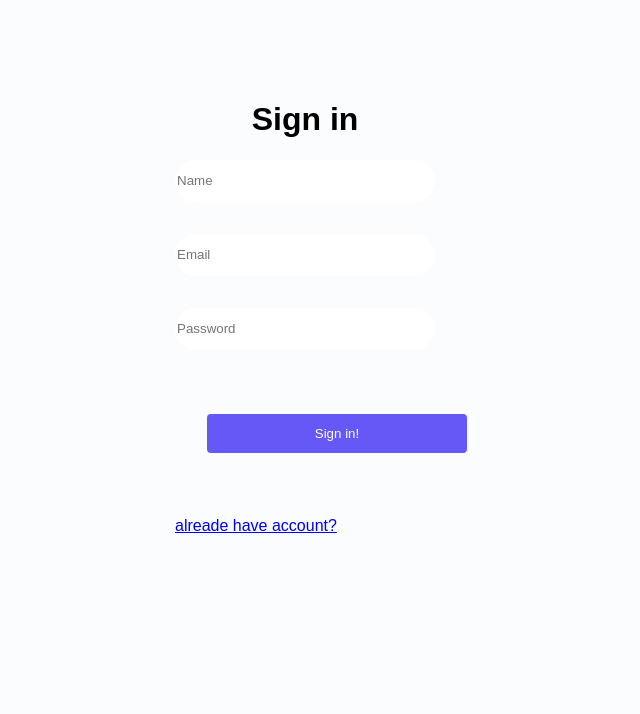
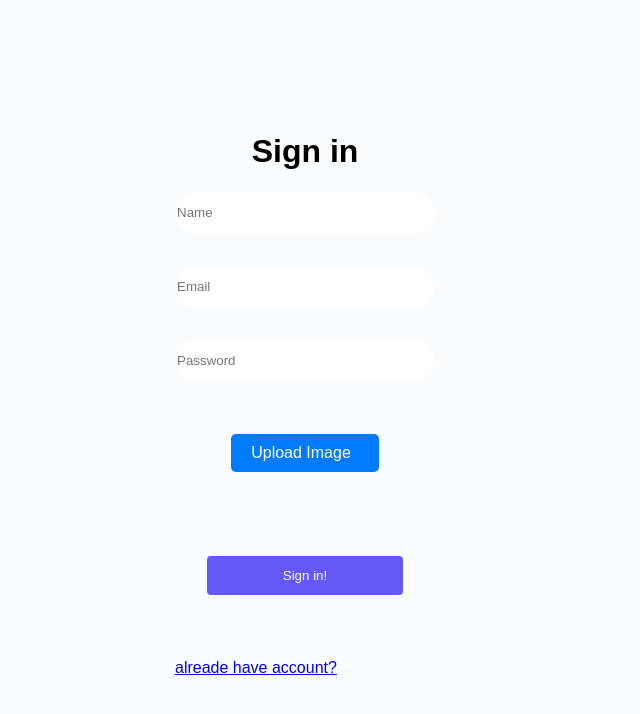
Before and after one commit to urielbang/TogetherApp, a React (Vite) app: page /register in a window 1280 px wide. Shown: the top 714 px of the page, without its empty margins (335-975 px from the left). Built offline with nearby package versions, Linux system fonts and the light colour scheme; no server answers.

Commit message:
dinamic profile

```diff
--- a/src/App.jsx
+++ b/src/App.jsx
@@ -8,6 +8,7 @@ import Register from "./components/register/Register";
 import Account from "./pages/Account";
 import { useContext } from "react";
 import { UserContext } from "./context/UserProvider";
+import Profile from "./components/profile/Profile";
 
 function App() {
   const { logedUser } = useContext(UserContext);
@@ -24,6 +25,7 @@ function App() {
             <Route path="/login" element={<Login />} />
             <Route path="/register" element={<Register />} />
             <Route path="/account" element={<Account />} />
+            <Route path="/profile/:id" element={<Profile />} />
           </Routes>
         </div>
       ) : (
--- a/src/components/login/Login.jsx
+++ b/src/components/login/Login.jsx
@@ -23,7 +23,10 @@ export default function Login() {
             placeholder="Password"
             name="password"
           />
-          <button type="submit"> Login!</button>
+          <button className="btn-register" type="submit">
+            {" "}
+            Login!
+          </button>
           <Link to="/register">not have account?</Link>
         </form>
       </div>
--- a/src/components/login/style.css
+++ b/src/components/login/style.css
@@ -15,3 +15,23 @@
   border-radius: 1.5rem;
   border: none;
 }
+
+.btn-register {
+  /* width: 100%; */
+  margin: 2rem;
+  padding: 12px 20px;
+  background-color: #6658f6;
+  color: white;
+  border: none;
+  border-radius: 4px;
+  cursor: pointer;
+  transition: background-color 0.3s;
+}
+
+.btn-register:hover {
+  background-color: #5848c2;
+}
+
+.btn-register:active {
+  background-color: #4a3ea4;
+}
--- a/src/components/navbar/NavBar.jsx
+++ b/src/components/navbar/NavBar.jsx
@@ -10,7 +10,7 @@ import { LuMessageSquare } from "react-icons/lu";
 import { CiSettings } from "react-icons/ci";
 
 import homeImg from "../../assets/wired-flat-63-home.gif";
-import userImg from "../../assets/man.png";
+
 import logIn from "../../assets/login.png";
 import { CiLogout } from "react-icons/ci";
 
@@ -48,7 +48,7 @@ export default function NavBar() {
           </li>
           <li>
             <Link to="/account">
-              <img className="iconHome" src={userImg} />
+              <img className="iconHome" src={logedUser?.imageUrl} />
             </Link>
           </li>
           {logedUser?.name ? (
--- a/src/components/postCard/PostCard.jsx
+++ b/src/components/postCard/PostCard.jsx
@@ -11,6 +11,7 @@ import LikeCard from "../like/LikeCard";
 
 import "./style.css";
 import axios from "axios";
+import { Link } from "react-router-dom";
 
 export default function PostCard({ post }) {
   const [toglle, seToglle] = useState(false);
@@ -88,8 +89,12 @@ export default function PostCard({ post }) {
   return (
     <div className="cardPost">
       <div className="haederCard">
-        <div>
-          <p>{post.user?.name}</p>
+        <div className="containerHeadPost">
+          <Link to={`profile/${post.user?._id}`}>
+            {" "}
+            <img src={post.user?.imageUrl} />
+          </Link>
+          <span>{post.user?.name}</span>
           <span>{dateToTimeFromNow(post.createdAt)}</span>
           <span> {post.privacy}</span>
         </div>
--- a/src/components/postCard/style.css
+++ b/src/components/postCard/style.css
@@ -131,3 +131,19 @@
   align-items: center;
   gap: 1.5rem;
 }
+.containerHeadPost {
+  display: flex;
+  gap: 1rem;
+  justify-content: center;
+  align-items: center;
+
+  padding: 1rem;
+}
+.containerHeadPost a {
+  text-decoration: none;
+  color: black;
+}
+.containerHeadPost img {
+  width: 5vw;
+  height: 9vh;
+}
--- /dev/null
+++ b/src/components/profile/Profile.jsx
@@ -0,0 +1,30 @@
+import axios from "axios";
+import React, { useEffect, useState } from "react";
+import { useParams } from "react-router-dom";
+import { APIBaseUrl } from "../../config";
+
+export default function Profile() {
+  const [currentUser, setCurrentUser] = useState({});
+  const { id } = useParams();
+
+  const fetchUSerById = async () => {
+    const res = await axios.get(`${APIBaseUrl}users/${id}`);
+    const data = await res.data;
+    setCurrentUser(data);
+  };
+
+  useEffect(() => {
+    fetchUSerById();
+  }, []);
+
+  console.log(currentUser);
+  return (
+    <div className="main">
+      <div className="containerAcount">
+        <h1> Name:{currentUser.name}</h1>
+        <h4>email {currentUser.email}</h4>
+        <img src={currentUser.imageUrl} />
+      </div>
+    </div>
+  );
+}
--- a/src/components/register/Register.jsx
+++ b/src/components/register/Register.jsx
@@ -2,23 +2,45 @@ import React, { useState } from "react";
 import { Link } from "react-router-dom";
 import axios from "axios";
 import "./style.css";
+import { APIBaseUrl } from "../../config";
+
 export default function SignIn() {
   const [inputData, setInputData] = useState({});
+  const [image, setImage] = useState({});
 
   const handleSubmit = async (e) => {
     e.preventDefault();
     try {
-      const user = await axios.post(
+      const res = await axios.post(
         "http://localhost:2000/api/v1/users/register",
         inputData
       );
-      console.log(user);
+
+      if (image.name) {
+        const formData = new FormData();
+        formData.append("postImage", image);
+
+        const resImg = await axios.post(
+          `${APIBaseUrl}users/image/${res.data._id}`,
+          formData,
+          {
+            headers: {
+              "Content-Type": "multipart/form-data",
+            },
+          }
+        );
+        await resImg.data;
+        console.log("registerd");
+      }
     } catch (error) {
       console.log(error);
     }
   };
   const handleChange = (e) => {
     setInputData({ ...inputData, [e.target.name]: e.target.value });
+  };
+  const handleChangeVideo = (e) => {
+    setImage(e.target.files[0]);
   };
   return (
     <div className="main">
@@ -43,7 +65,25 @@ export default function SignIn() {
             placeholder="Password"
             name="password"
           />
-          <button onChange={handleChange} type="submit">
+
+          <div className="file-upload-wrapper">
+            <input
+              type="file"
+              id="file-upload"
+              hidden
+              onChange={handleChangeVideo}
+            />
+            <label htmlFor="file-upload" className="file-upload-button">
+              Upload Image
+              <i className="fas fa-cloud-upload-alt"></i>
+            </label>
+          </div>
+
+          <button
+            className="btn-register"
+            onChange={handleChange}
+            type="submit"
+          >
             {" "}
             Sign in!
           </button>
--- a/src/components/register/style.css
+++ b/src/components/register/style.css
@@ -7,6 +7,9 @@
 .formRegister {
   display: flex;
   flex-direction: column;
+  justify-content: center;
+
+  align-self: center;
   gap: 2rem;
 }
 .formRegister input {
@@ -15,3 +18,55 @@
   border-radius: 1.5rem;
   border: none;
 }
+.file-upload-wrapper {
+  display: flex;
+  justify-content: center;
+  align-items: center;
+  margin: 20px;
+}
+
+.file-upload-button {
+  display: inline-flex;
+  align-items: center;
+  justify-content: center;
+  padding: 10px 20px;
+  color: #fff;
+  background-color: #007bff;
+  border: none;
+  border-radius: 5px;
+  cursor: pointer;
+  transition: background-color 0.3s ease;
+}
+
+.file-upload-button i {
+  margin-left: 8px;
+}
+
+.file-upload-button:hover {
+  background-color: #0056b3;
+}
+
+/* Adjust the size of the icon as needed */
+.fas {
+  font-size: 20px;
+}
+
+.btn-register {
+  /* width: 100%; */
+  margin: 2rem;
+  padding: 12px 20px;
+  background-color: #6658f6;
+  color: white;
+  border: none;
+  border-radius: 4px;
+  cursor: pointer;
+  transition: background-color 0.3s;
+}
+
+.btn-register:hover {
+  background-color: #5848c2;
+}
+
+.btn-register:active {
+  background-color: #4a3ea4;
+}
--- a/src/index.css
+++ b/src/index.css
@@ -51,4 +51,15 @@ body {
   max-height: 100%;
   margin-top: 10vh;
   overflow: hidden;
+  padding: 2rem;
 }
+.containerAcount {
+  display: flex;
+  flex-direction: column;
+  gap: 1rem;
+  align-items: center;
+  justify-content: center;
+}
+.containerAcount img {
+  width: 15vw;
+}
--- a/src/pages/Account.jsx
+++ b/src/pages/Account.jsx
@@ -5,9 +5,10 @@ export default function Account() {
   const { logedUser } = useContext(UserContext);
   return (
     <div className="main">
-      <div>
+      <div className="containerAcount">
         <h1> Name:{logedUser.name}</h1>
         <h4>email {logedUser.email}</h4>
+        <img src={logedUser.imageUrl} />
       </div>
     </div>
   );
--- a/src/pages/home/style.css
+++ b/src/pages/home/style.css
@@ -28,8 +28,7 @@
   box-shadow: 0 0 0 2px rgba(102, 88, 246, 0.2);
   outline: none;
 }
-
-button {
+.btn-post {
   width: 100%;
   margin: 2rem;
   padding: 12px 20px;
@@ -41,11 +40,11 @@ button {
   transition: background-color 0.3s;
 }
 
-button:hover {
+.btn-post:hover {
   background-color: #5848c2;
 }
 
-button:active {
+.btn-post:active {
   background-color: #4a3ea4;
 }
 
```
